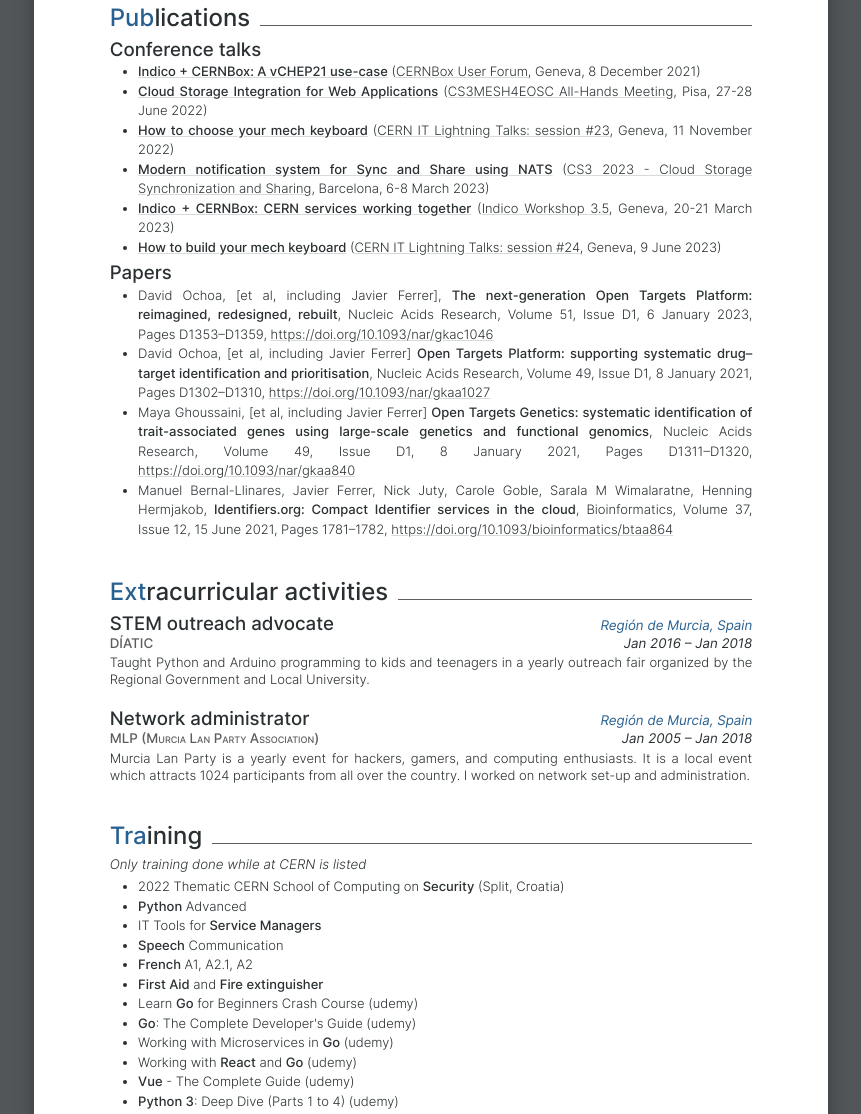
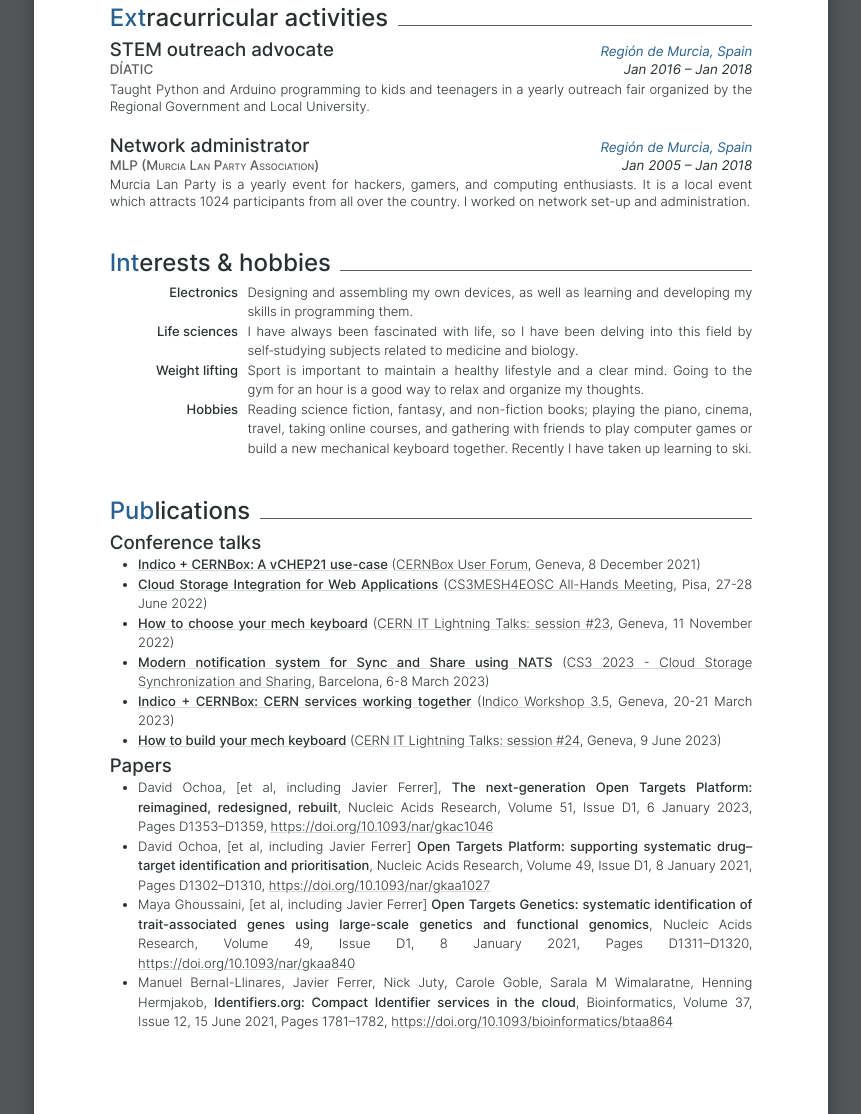
Before and after one commit to javfg/cvgen, a Gatsby site: page / in a window 1280 px wide. Shown: the part 2672-3786 px from the top of the page, without its empty margins (209-1070 px from the left). Built offline with nearby package versions, Linux system fonts and the light colour scheme; Gatsby itself is replaced by a stand-in of ours; a web font is replaced by a local one.

Commit message:
Reorder sections

```diff
--- a/src/pages/index.js
+++ b/src/pages/index.js
@@ -57,10 +57,10 @@ const IndexPage = ({ data }) => {
           <List caption="Languages" data={languageData} />
           <List caption="Technical skills" data={skillsData} />
           <List caption="Personal skills" data={personalSkillsData} />
+          <Detailed caption="Extracurricular activities" data={extracurricularData} />
+          <List caption="Interests & hobbies" data={interestsData} />
           <FreeText caption="Publications" data={publicationsData} />
-          <Detailed caption="Extracurricular activities" data={extracurricularData} />
-          <FreeText caption="Training" data={trainingData} />
-          <List caption="Interests & hobbies" data={interestsData} />
+          {/* <FreeText caption="Training" data={trainingData} /> */}
         </Page>
       )}
       {doc === 'cl' && (
```
